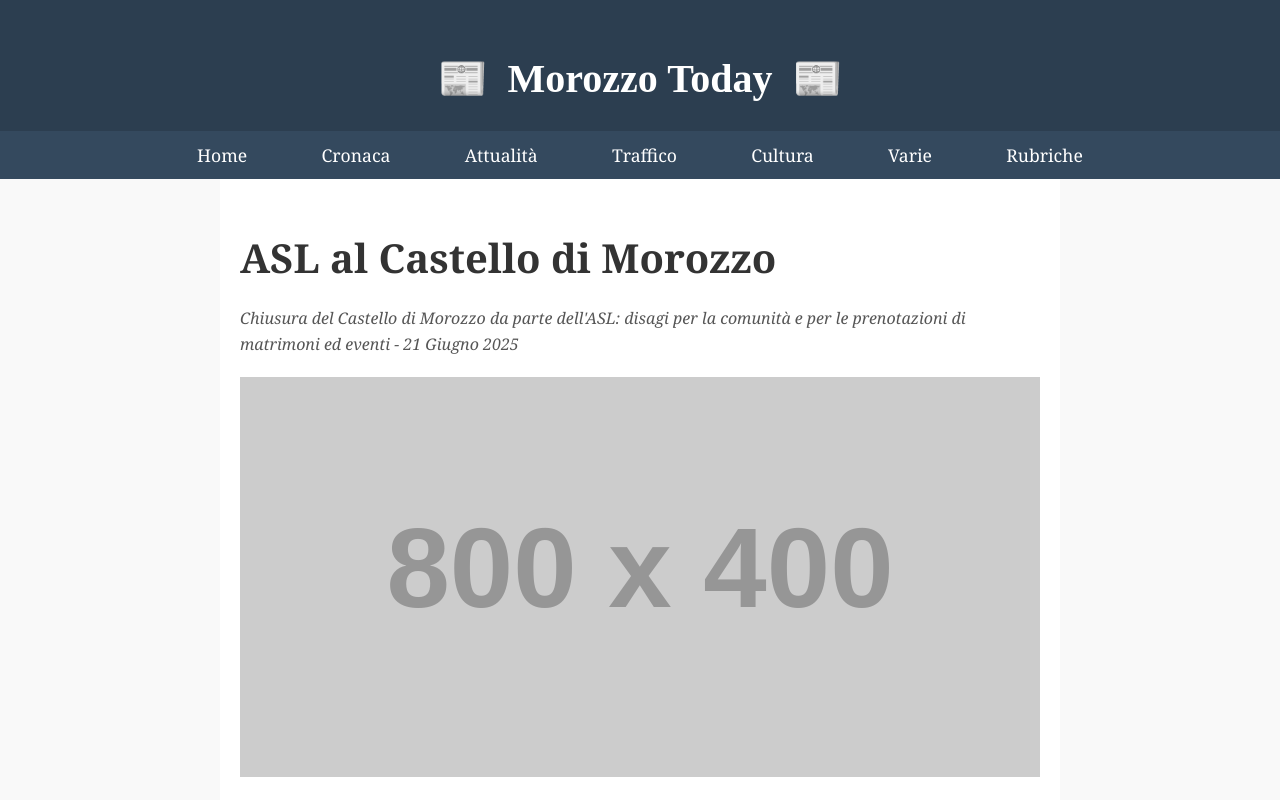
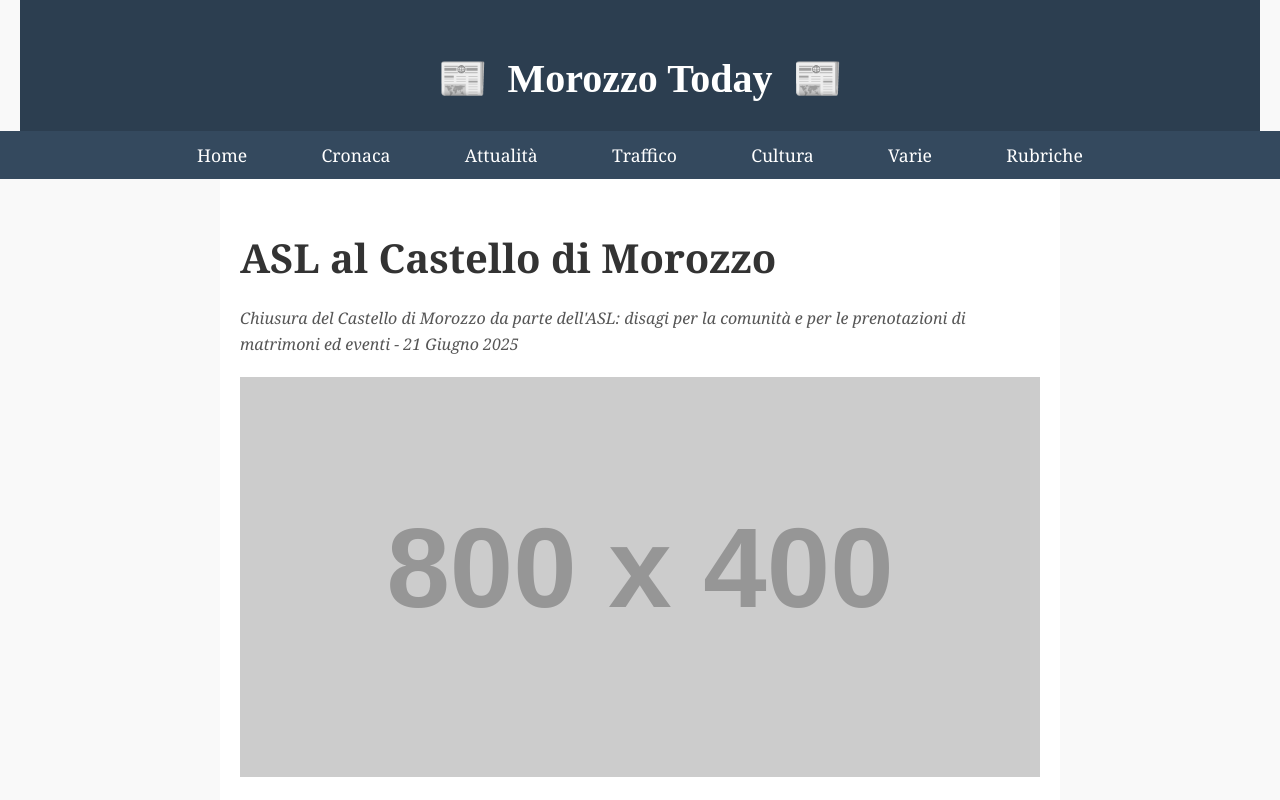
Before and after one commit to Olegna753/ScherzoKikko, a plain HTML site: page index.html in a window 1280 px wide. Shown: the top 800 px of the page. Drawn offline with Linux system fonts and the light colour scheme; placeholder pictures from the web are drawn by us.

Commit message:
index.html

```diff
--- a/index.html
+++ b/index.html
@@ -22,6 +22,8 @@
       padding: 20px;
       text-align: center;
       font-family: 'Playfair+Display', serif; /* Font giornalistico */
+      max-width: 1200px; /* Limita la larghezza */
+      margin: 0 auto; /* Centra l'header */
     }
 
     .header-title {
```
